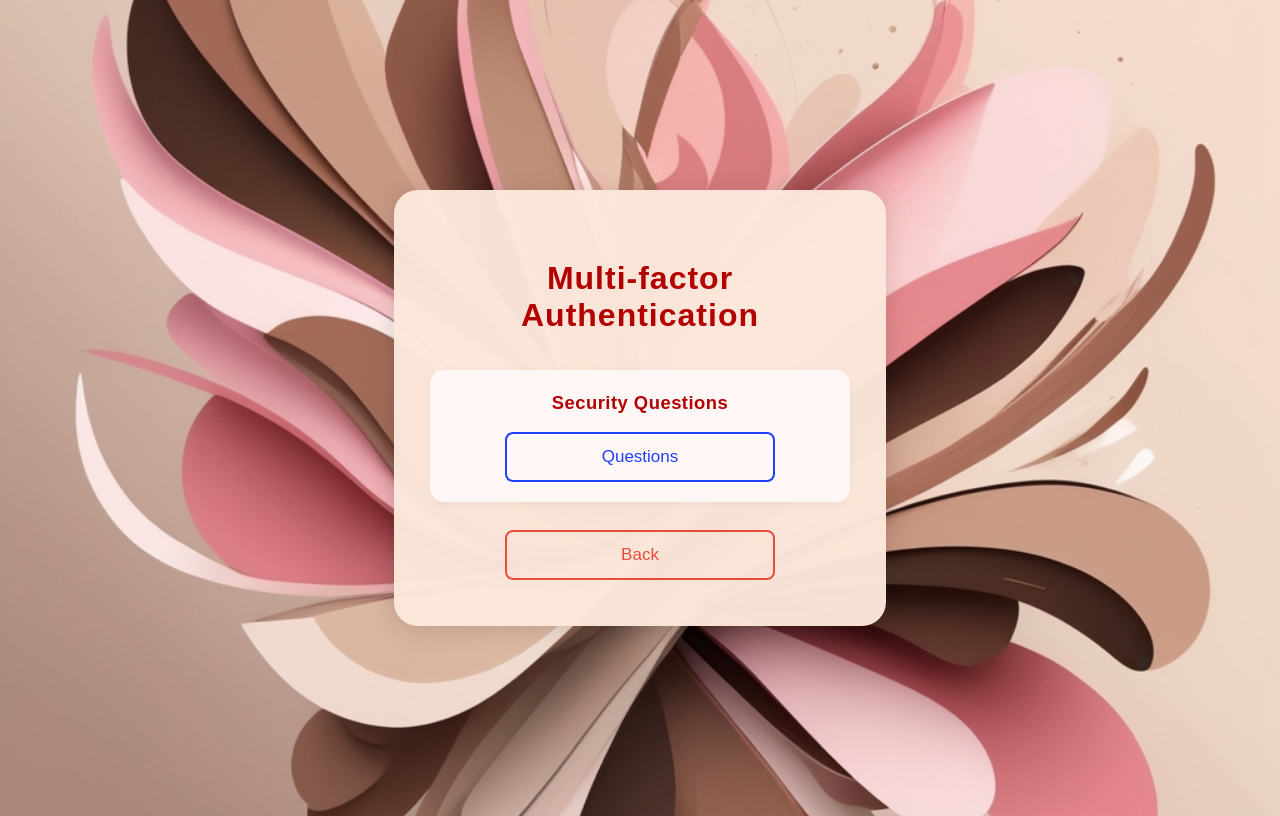
After one commit to super-nova-droid/Connex, a Flask app: page /mfa in a window 1280 px wide. The commit adds this page. Run offline with Flask 3, Linux system fonts and the light colour scheme.

Commit message:
login, signup, mfa interactivity

```diff
--- a/app.py
+++ b/app.py
@@ -50,5 +50,17 @@ def events():
     conn.close()
     return render_template('events.html', events=events)
 
+@app.route('/login')
+def login():
+    return render_template('login.html')
+
+@app.route('/signup', endpoint='signup')
+def signup():
+    return render_template('signup.html')
+
+@app.route('/mfa')
+def mfa():
+    return render_template('mfa.html')
+
 if __name__ == '__main__':
     app.run(debug=True)
--- a/db.py
+++ b/db.py
@@ -70,4 +70,4 @@ finally:
         print("Cursor closed.")
     if db_connection and db_connection.is_connected():
         db_connection.close()
-print("Database connection closed.")
+        print("Database connection closed.")
--- a/templates/includes/navbar.html
+++ b/templates/includes/navbar.html
@@ -181,7 +181,9 @@
         <div class="navbar-content-wrapper">
             <!-- Left Group -->
             <div class="nav-left-group">
-                <img src="{{ url_for('static', filename='img/Connex_user_logo.png') }}" alt="Logo" class="nav-logo">
+                <a href="{{ url_for('login') }}">
+                    <img src="{{ url_for('static', filename='img/Connex_user_logo.png') }}" alt="Logo" class="nav-logo">
+                </a>
                 <a href="{{ url_for('usereventpage') }}" class="nav-button">Events</a>
                 <a href="{{ url_for('calendar') }}" class="nav-button">
                     <span class="calendar-icon">&#128197;</span> Calendar
--- /dev/null
+++ b/templates/mfa.html
@@ -0,0 +1,106 @@
+<!DOCTYPE html>
+<html lang="en">
+<head>
+    <meta charset="UTF-8" />
+    <title>Multi-factor Authentication</title>
+    <style>
+        body {
+            background: radial-gradient(circle, #f0d6cc, #b48d85);
+            background-image: url('{{ url_for('static', filename='images/AlbedoBase_XL_give_me_a_generix_pastel_colour_brown_and_pink_a_2.jpg') }}');
+            background-size: cover;
+            background-repeat: no-repeat;
+            background-position: center;
+            font-family: Arial, sans-serif;
+            display: flex;
+            justify-content: center;
+            align-items: center;
+            height: 100vh;
+        }
+
+        .container {
+            background: rgba(252, 233, 219, 0.97);
+            border-radius: 24px;
+            padding: 48px 36px 36px 36px;
+            text-align: center;
+            box-shadow: 0 4px 24px rgba(0,0,0,0.12);
+            min-width: 340px;
+            max-width: 420px;
+        }
+
+        h1 {
+            margin-bottom: 36px;
+            font-size: 2em;
+            color: #b30000;
+            letter-spacing: 1px;
+        }
+
+        .mfa-section {
+            margin-bottom: 28px;
+            padding: 22px 0 10px 0;
+            border-radius: 14px;
+            background: #fff6f6;
+            box-shadow: 0 2px 8px rgba(0,0,0,0.04);
+        }
+
+        .mfa-label {
+            font-weight: bold;
+            font-size: 1.15em;
+            margin-bottom: 18px;
+            color: #b30000;
+            letter-spacing: 0.5px;
+        }
+
+        .button {
+            display: block;
+            width: 85%;
+            max-width: 240px;
+            margin: 10px auto;
+            padding: 13px;
+            border: 2px solid #1f3fff;
+            border-radius: 8px;
+            background: none;
+            color: #1f3fff;
+            font-size: 17px;
+            text-decoration: none;
+            cursor: pointer;
+            transition: background 0.2s, color 0.2s, border 0.2s;
+        }
+
+        .button:hover {
+            background: #1f3fff;
+            color: #fff;
+            border-color: #1f3fff;
+        }
+
+        .back {
+            border: 2px solid #e74c3c;
+            color: #e74c3c;
+            margin-top: 24px;
+            background: none;
+        }
+        .back:hover {
+            background: #e74c3c;
+            color: #fff;
+        }
+    </style>
+</head>
+<body>
+    <div class="container">
+        <h1>Multi-factor Authentication</h1>
+        <!-- <div class="mfa-section">
+            <div class="mfa-label">Facial Recognition</div>
+            <a href="#" class="button">Recognition</a>
+        </div>
+        <div class="mfa-section">
+            <div class="mfa-label">One-Time Password</div>
+            <a href="#" class="button">Phone</a>
+            <a href="#" class="button">Email</a>
+        </div> -->
+        <div class="mfa-section">
+            <div class="mfa-label">Security Questions</div>
+            <a href="#" class="button">Questions</a>
+        </div>
+        <a href="{{ url_for('login') }}" class="button back">Back</a>
+    </div>
+</body>
+</html>
```
Also changed, not shown: templates/login.html (+4 -4 lines), templates/signup.html (+4 -4 lines), static/images/MFA_background.png (added), templates/test.html (added).
